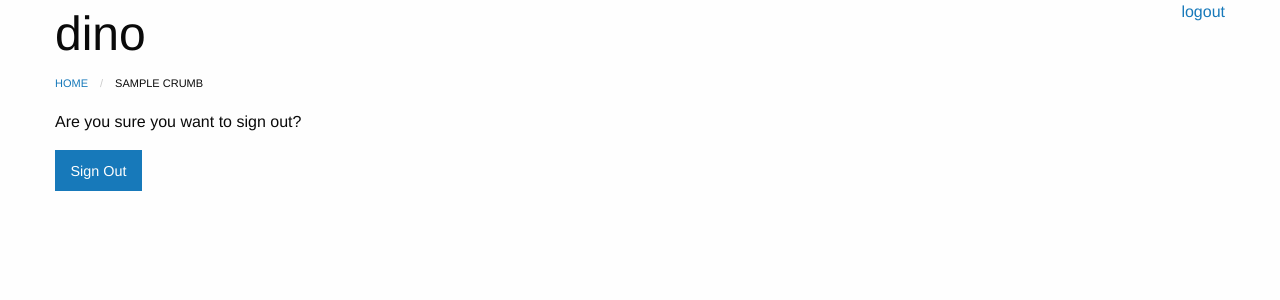
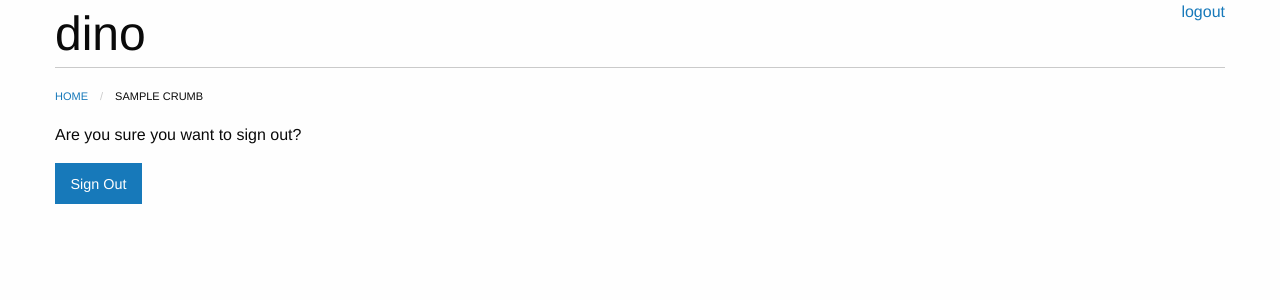
Before and after one commit to Uberspace/dino, a Django app: template src/dino/common/templates/account/logout.html in a window 1280 px wide. Shown: the top 300 px of the page. Run offline with Django 3.2, Linux system fonts and the light colour scheme; the template is opened without the code that fills it: most values are stand-ins (such as "Sample title", 1, 10 or a date in 2020).

Commit message:
separate header from content

```diff
--- a/src/dino/common/templates/base.html
+++ b/src/dino/common/templates/base.html
@@ -15,6 +15,7 @@
                 <a href="{% url 'account_logout' %}">{% trans 'logout' %}</a>
             </div>
             <h1>dino</h1>
+            <hr>
             <nav>
                 <ul class="breadcrumbs">
                     <li><a href="/">{% trans "Home" context "nagivation" %}</a></li>
--- a/src/dino/zoneeditor/static/style/zoneeditor.css
+++ b/src/dino/zoneeditor/static/style/zoneeditor.css
@@ -3,3 +3,11 @@ table.zoneeditor button {
     float: right;
     margin-left: 0.5rem;
 }
+
+h1 {
+    margin: 0;
+}
+
+hr {
+    margin-top: 0;
+}
```
